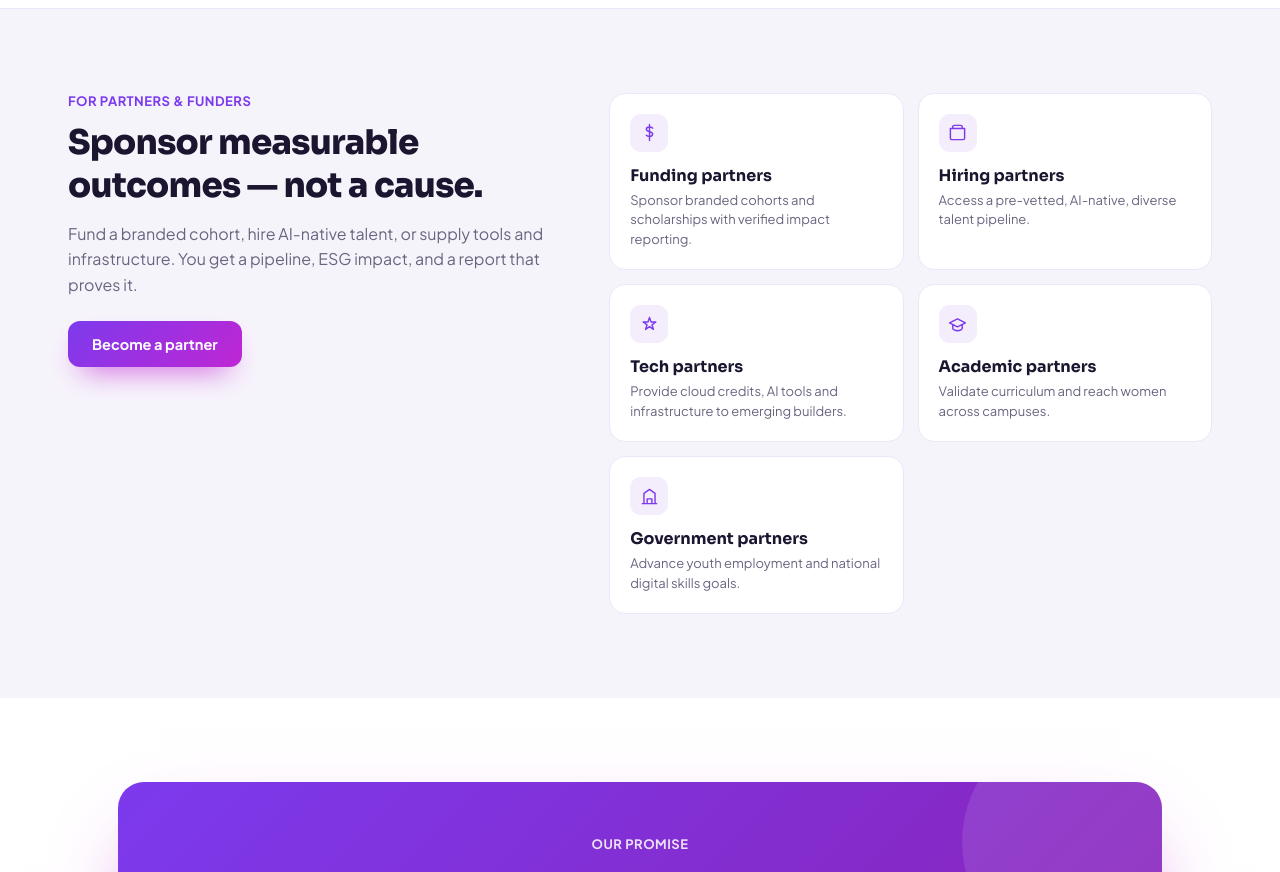
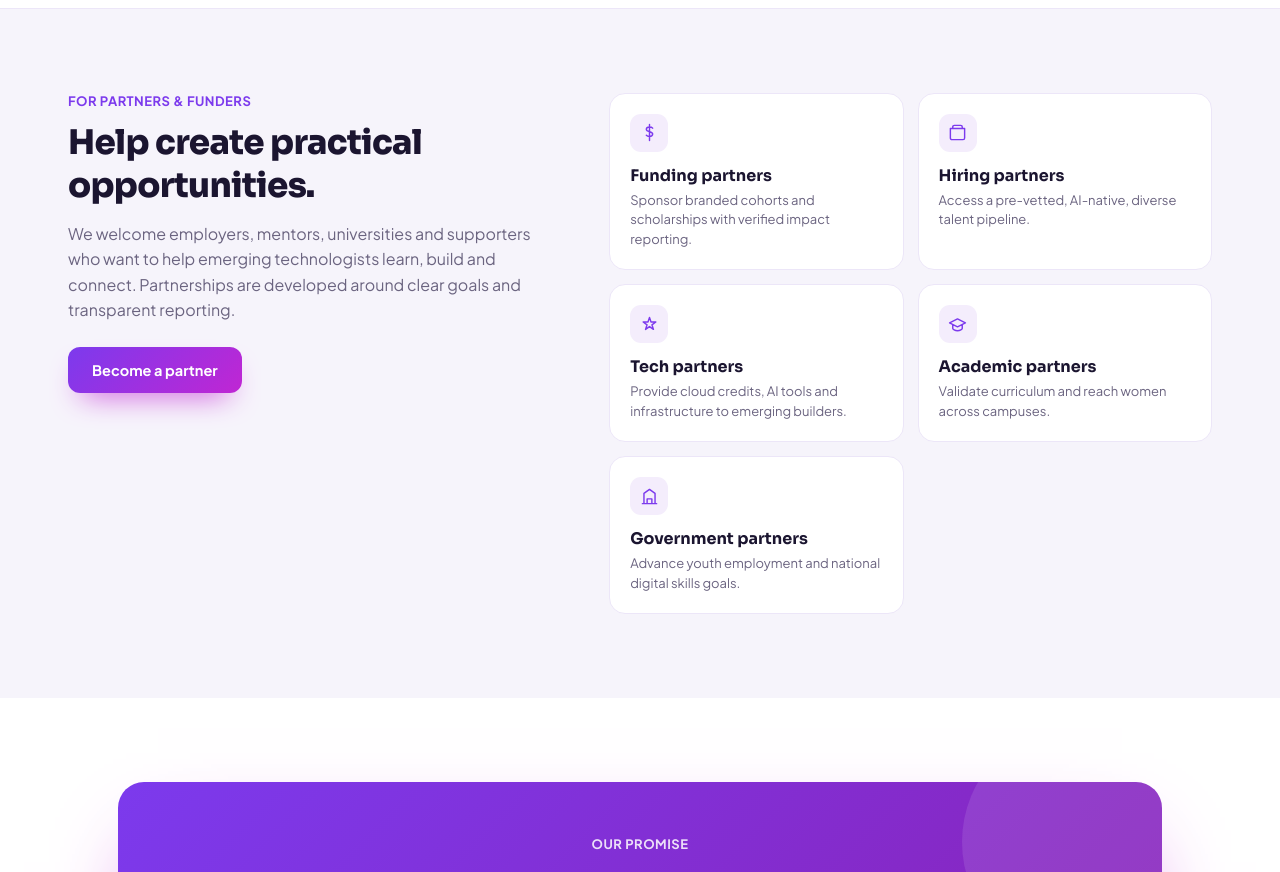
Before and after one commit to techascend-cohort-2/techascend-platform, a Next.js app: page / in a window 1280 px wide. Shown: the part 4120-4992 px from the top of the page. Built offline with nearby package versions, Linux system fonts and the light colour scheme; no server answers; the database is empty.

Commit message:
refine public messaging and remove unsupported claims

```diff
--- a/components/Partners.tsx
+++ b/components/Partners.tsx
@@ -9,11 +9,9 @@ export default function Partners() {
         <div className={styles.grid}>
           <div className={styles.intro}>
             <div className="eyebrow">FOR PARTNERS &amp; FUNDERS</div>
-            <h2 className={styles.title}>Sponsor measurable outcomes — not a cause.</h2>
+            <h2 className={styles.title}>Help create practical opportunities.</h2>
             <p className={styles.lede}>
-              Fund a branded cohort, hire AI-native talent, or supply tools and
-              infrastructure. You get a pipeline, ESG impact, and a report that proves
-              it.
+              We welcome employers, mentors, universities and supporters who want to help emerging technologists learn, build and connect. Partnerships are developed around clear goals and transparent reporting.
             </p>
             <a href="/apply?role=partner" className={styles.cta}>
               Become a partner
```
